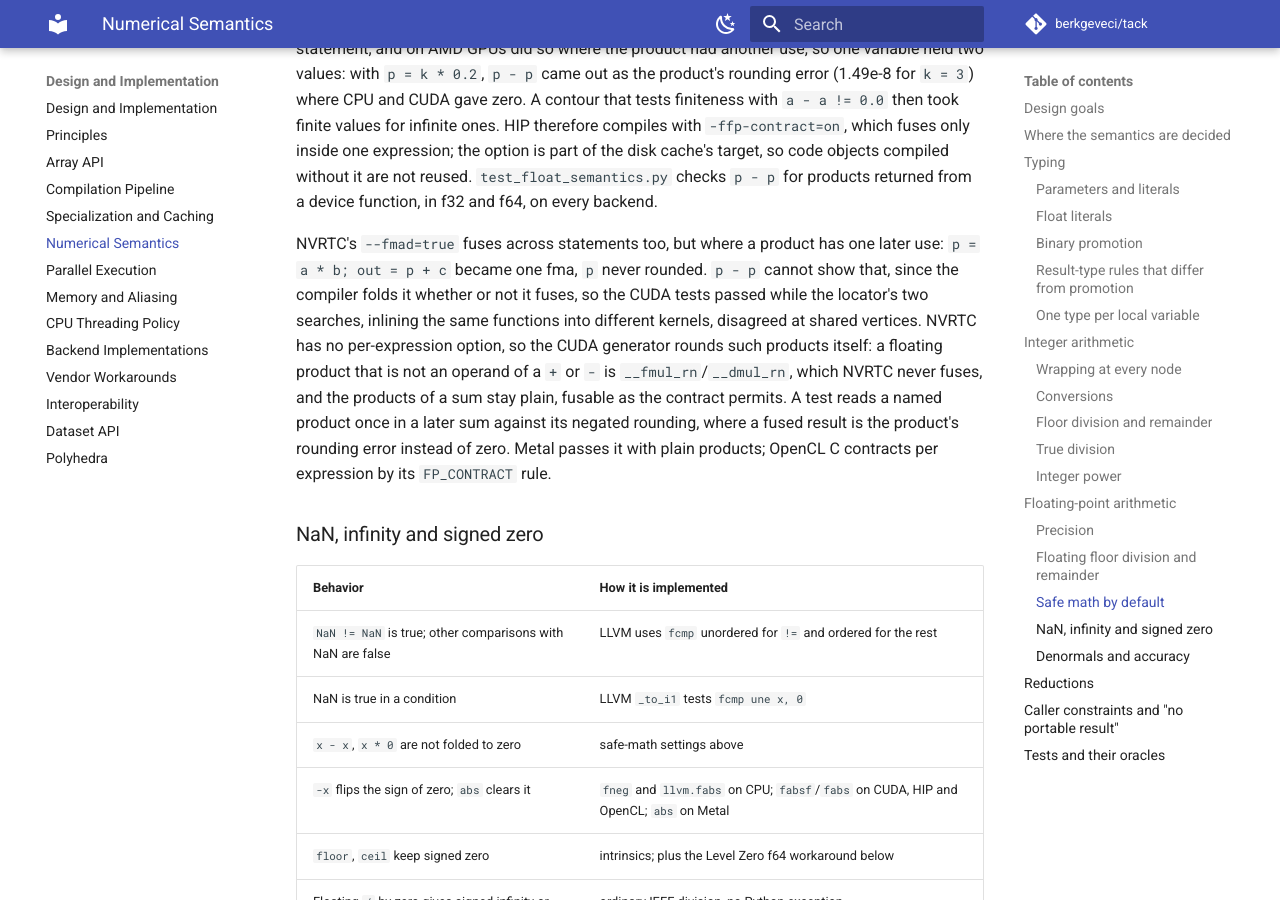
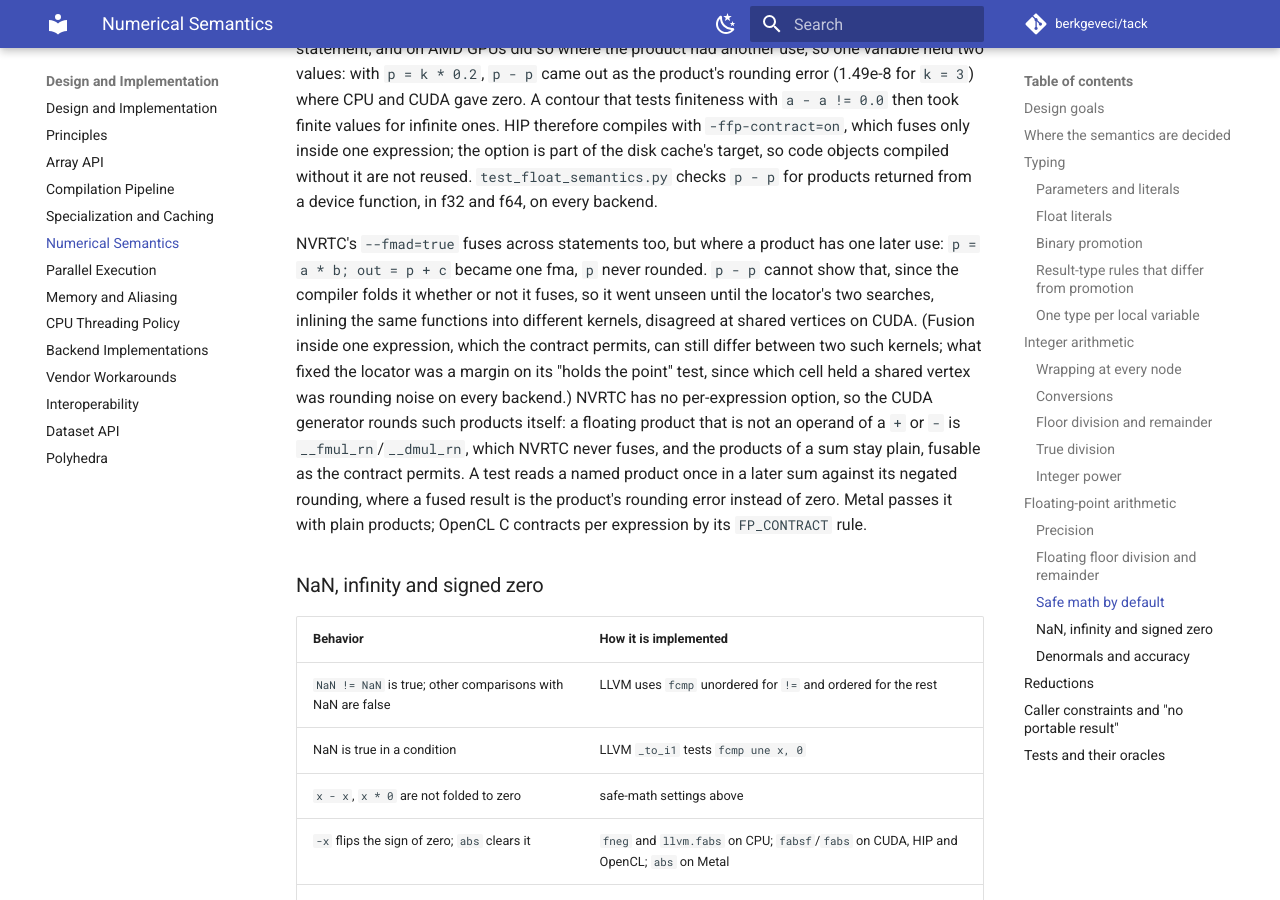
Before and after one commit to berkgeveci/tack, an MkDocs documentation site: the page built from docs/design/numerical-semantics.md, in a window 1280 px wide and 900 px high, scrolled down 10878 px. Built offline with MkDocs 1.6.1 and Material for MkDocs 9.7.7, drawn with Linux system fonts in a browser that asks for light colours; comment, search, counter and statistics services are not loaded; the version menu is left out.

Commit message:
CUDA rounded products: do not claim they fixed the locator
mustafar-linux's follow-up: with only named products rounded, the probe
test's 5 points still disagree; fusion inside one expression, which the
contract permits, also differs between the two kernels. The locator is
fixed by a margin on its holds test (vis/locator-margin). The code
comment, the CHANGELOG and the design docs now say this change restores
the contract, found while chasing the locator, and no more.

```diff
--- a/docs/design/numerical-semantics.md
+++ b/docs/design/numerical-semantics.md
@@ -476,9 +476,12 @@ backend.
 NVRTC's `--fmad=true` fuses across statements too, but where a product has
 one later use: `p = a * b; out = p + c` became one fma, `p` never rounded.
 `p - p` cannot show that, since the compiler folds it whether or not it
-fuses, so the CUDA tests passed while the locator's two searches, inlining
-the same functions into different kernels, disagreed at shared vertices.
-NVRTC has no per-expression option, so the CUDA generator rounds such
+fuses, so it went unseen until the locator's two searches, inlining the
+same functions into different kernels, disagreed at shared vertices on
+CUDA. (Fusion inside one expression, which the contract permits, can
+still differ between two such kernels; what fixed the locator was a margin
+on its "holds the point" test, since which cell held a shared vertex was
+rounding noise on every backend.) NVRTC has no per-expression option, so the CUDA generator rounds such
 products itself: a floating product that is not an operand of a `+` or `-`
 is `__fmul_rn`/`__dmul_rn`, which NVRTC never fuses, and the products of a
 sum stay plain, fusable as the contract permits. A test reads a named
```
Also changed, not shown: CHANGELOG.md (+4 -5 lines), docs/design/vendor-workarounds.md (+1 -1 lines), 1 other file.
